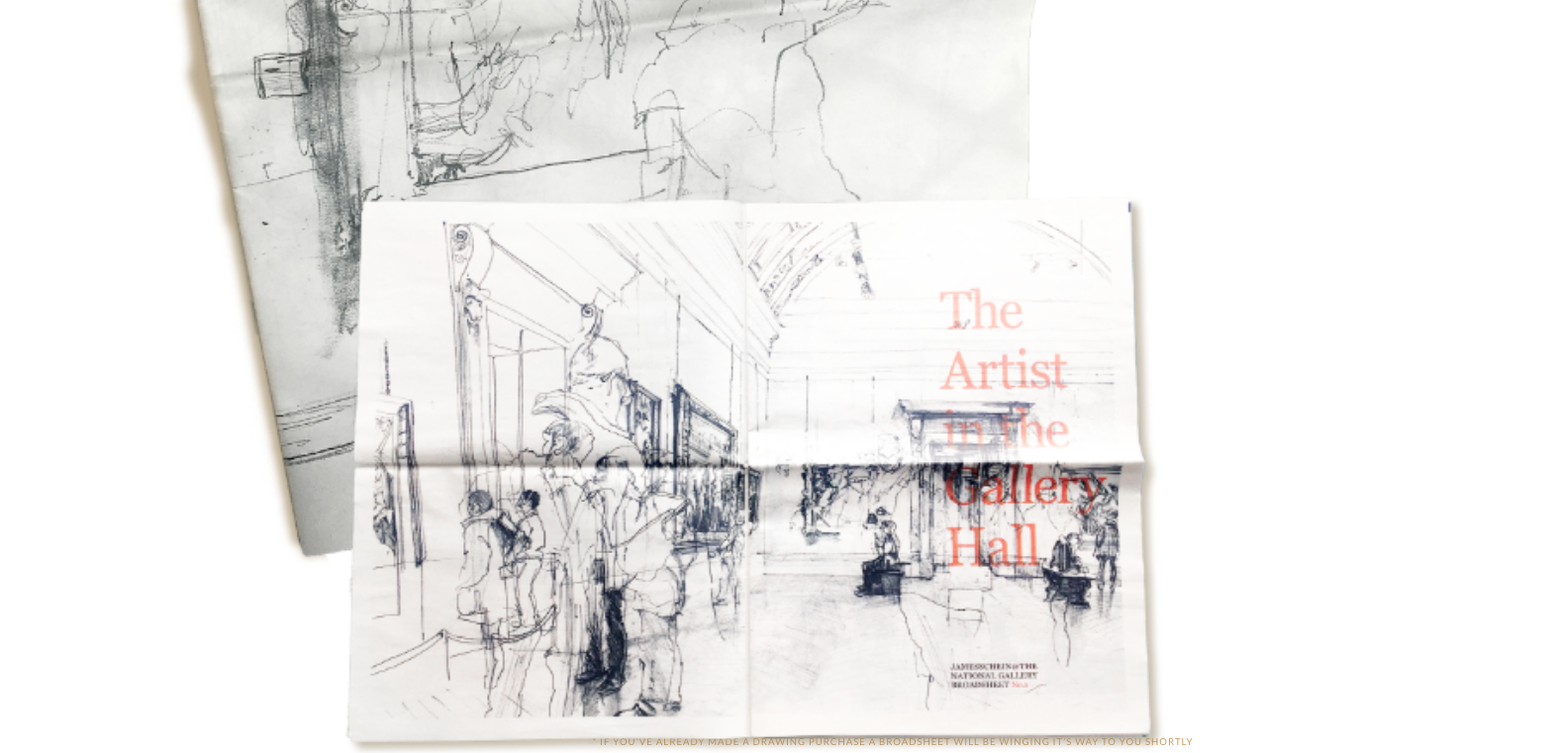
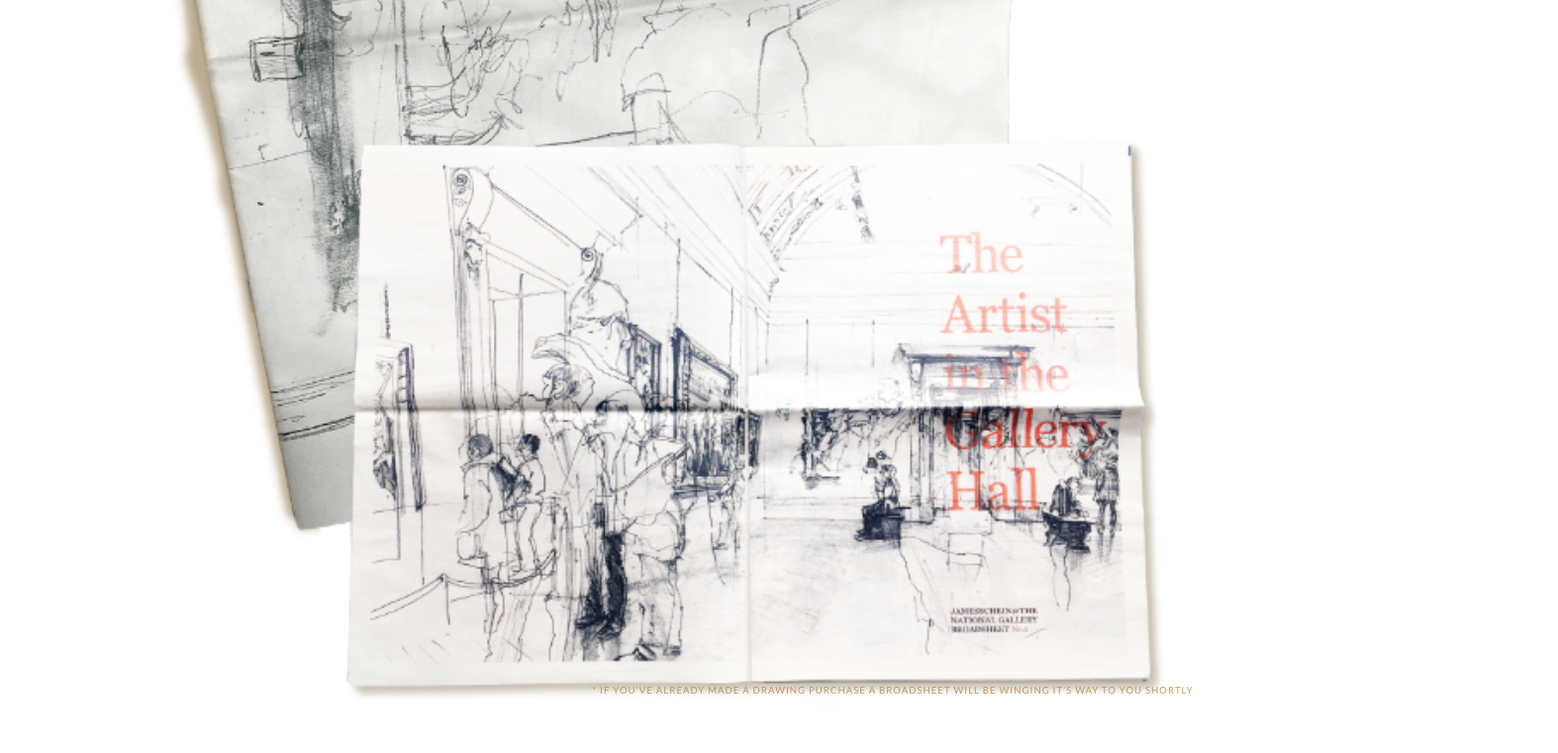
Before and after one commit to jameschein/taitgh_newsletter_follow, a plain HTML site: page dist/index.html in a window 1280 px wide. Shown: the part 1900-2661 px from the top of the page at 99% size, 1574 px wide, since content can reach past the window. Drawn offline with nearby package versions, Linux system fonts and the light colour scheme.

Commit message:
Broadsheet finagle

```diff
--- a/scss/style.scss
+++ b/scss/style.scss
@@ -205,8 +205,8 @@ section.broadsheet {
   }
 
   figure {
-    width: 96vw;
-    padding-bottom: 7.5rem;
+    width: 94vw;
+    padding-bottom: 6rem;
 
     img {
       width: 100%;
@@ -214,8 +214,9 @@ section.broadsheet {
     }
 
     &.spread {
+      width: 72%;
       position: absolute;
-      bottom: -4.5%;
+      bottom: -3%;
       margin-left: 24vw;
 
       img {
```
Also changed, not shown: dist/css/style.min.css, 1 other file.
